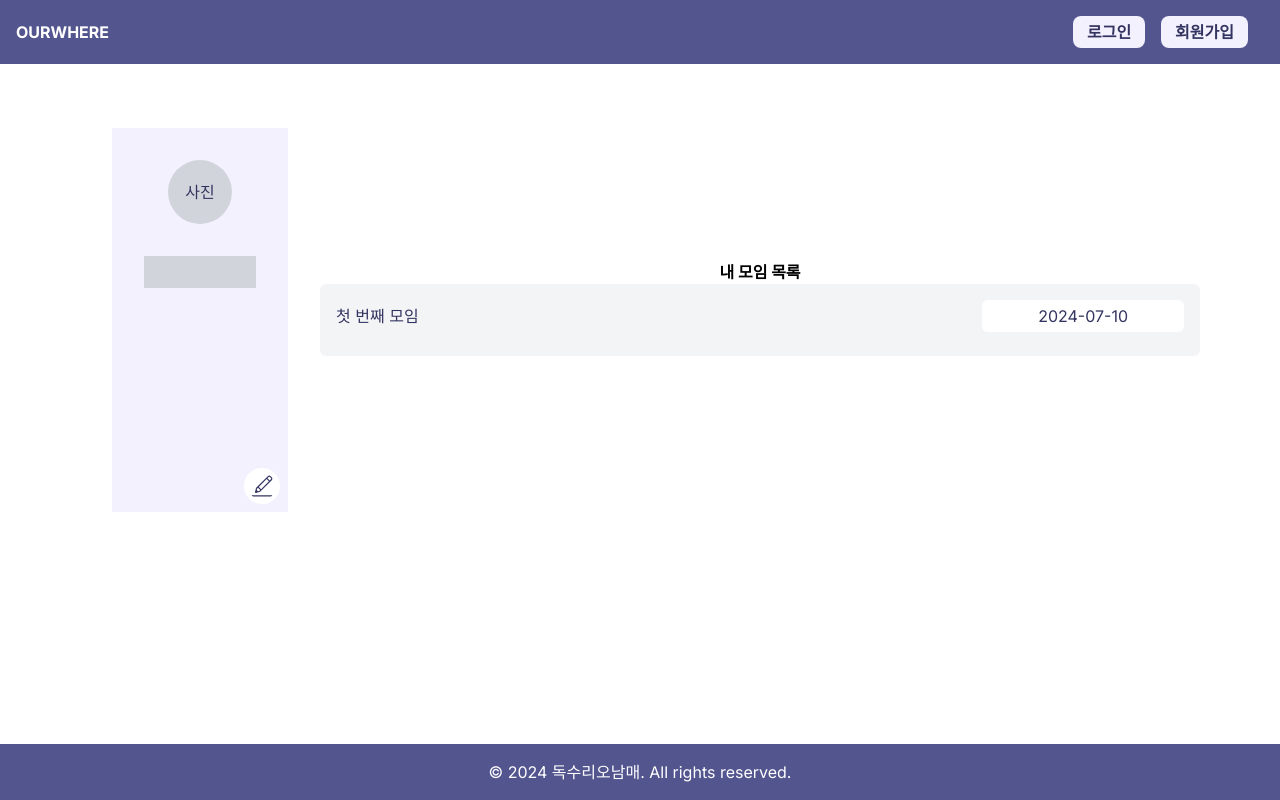
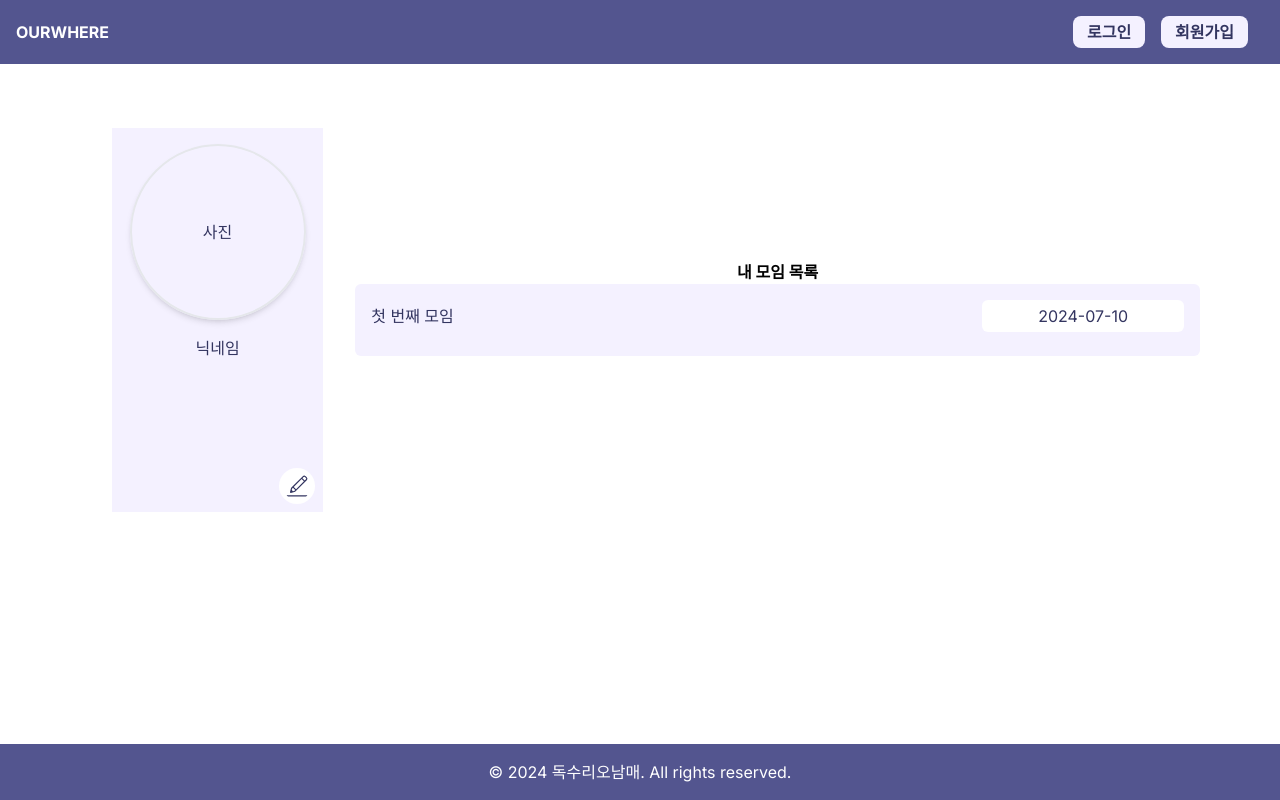
Before and after one commit to 0dytpq0/ourwhere, a Next.js app: page /my-page in a window 1280 px wide. Built offline with nearby package versions, Linux system fonts and the light colour scheme.

Commit message:
style: my-page style 변경

```diff
--- a/src/components/template/MyPage.tsx
+++ b/src/components/template/MyPage.tsx
@@ -1,73 +1,20 @@
 'use client';
-import { ChangeEvent, useState } from 'react';
 import { CiEdit } from 'react-icons/ci';
 export default function MyPageTemplate() {
-  const [isEditing, setIsEditing] = useState<boolean>(false);
-  const [nickname, setNickname] = useState<string>('');
-  const [profileImage, setProfileImage] = useState<string | null>(null);
-
-  const handleEditClick = () => {
-    setIsEditing(true);
-  };
-
-  const handleNicknameChange = (e: ChangeEvent<HTMLInputElement>) => {
-    setNickname(e.target.value);
-  };
-
-  const handleImageChange = (e: ChangeEvent<HTMLInputElement>) => {
-    if (e.target.files && e.target.files[0]) {
-      setProfileImage(URL.createObjectURL(e.target.files[0]));
-    }
-  };
-
-  const handleSave = () => {
-    setIsEditing(false);
-  };
-
-  const handleCancel = () => {
-    setIsEditing(false);
-  };
-
   return (
     <div className="flex flex-row items-center mt-24 m-20">
-      <div className="flex flex-col mb-4 m-8 border-solid border-loginpage-color-2 h-96 w-64 items-center bg-loginpage-color text-font-color relative">
-        <div className="w-16 h-16 bg-gray-300 rounded-full mb-8 mt-8 flex items-center justify-center relative">
-          {profileImage ? (
-            <img src={profileImage} alt="Profile" className="w-full h-full rounded-full object-cover" />
-          ) : (
-            <div className="w-full h-full flex items-center justify-center">사진</div>
-          )}
+      <div className="flex flex-col mb-4 m-8 border-solid border-loginpage-color-2 h-96 w-80 items-center bg-loginpage-color text-font-color relative">
+        <div className="w-44 h-44 mt-4 flex flex-row items-center justify-center border-solid border-2 rounded-full shadow-md">
+          <div> 사진 </div>
         </div>
-        <div className="text-lg bg-gray-300 w-28 h-8 text-center z-10">
-          {isEditing ? (
-            <input type="text" value={nickname} onChange={handleNicknameChange} className="w-full h-full text-center" />
-          ) : (
-            nickname
-          )}
-        </div>
-        {isEditing && (
-          <div className="absolute inset-0 flex items-center justify-center bg-black bg-opacity-50">
-            <div className="bg-white p-4 rounded-md flex flex-col items-center">
-              <input type="file" onChange={handleImageChange} className="mb-4" />
-              <div className="flex space-x-2">
-                <button onClick={handleSave} className="bg-blue-500 text-white px-2 py-1 rounded-md text-sm">
-                  Save
-                </button>
-                <button onClick={handleCancel} className="bg-gray-500 text-white px-2 py-1 rounded-md text-sm">
-                  Cancel
-                </button>
-              </div>
-            </div>
-          </div>
-        )}
-        <CiEdit
-          className="text-4xl absolute bottom-2 right-2 bg-white rounded-full p-1 cursor-pointer"
-          onClick={handleEditClick}
-        />
+
+        <div className="mt-4"> 닉네임 </div>
+
+        <CiEdit className="text-4xl absolute bottom-2 right-2 bg-white rounded-full p-1 cursor-pointer" />
       </div>
       <div className="w-screen">
         <h2 className="text-center font-bold">내 모임 목록</h2>
-        <div className="border-solid w-full bg-gray-100 mb-2 p-4 rounded-md text-font-color">
+        <div className="border-solid w-full bg-loginpage-color mb-2 p-4 rounded-md text-font-color">
           <div className="flex justify-between items-center mb-2">
             <span>첫 번째 모임</span>
             <span className="bg-white px-14 py-1 rounded-md">2024-07-10</span>
```
